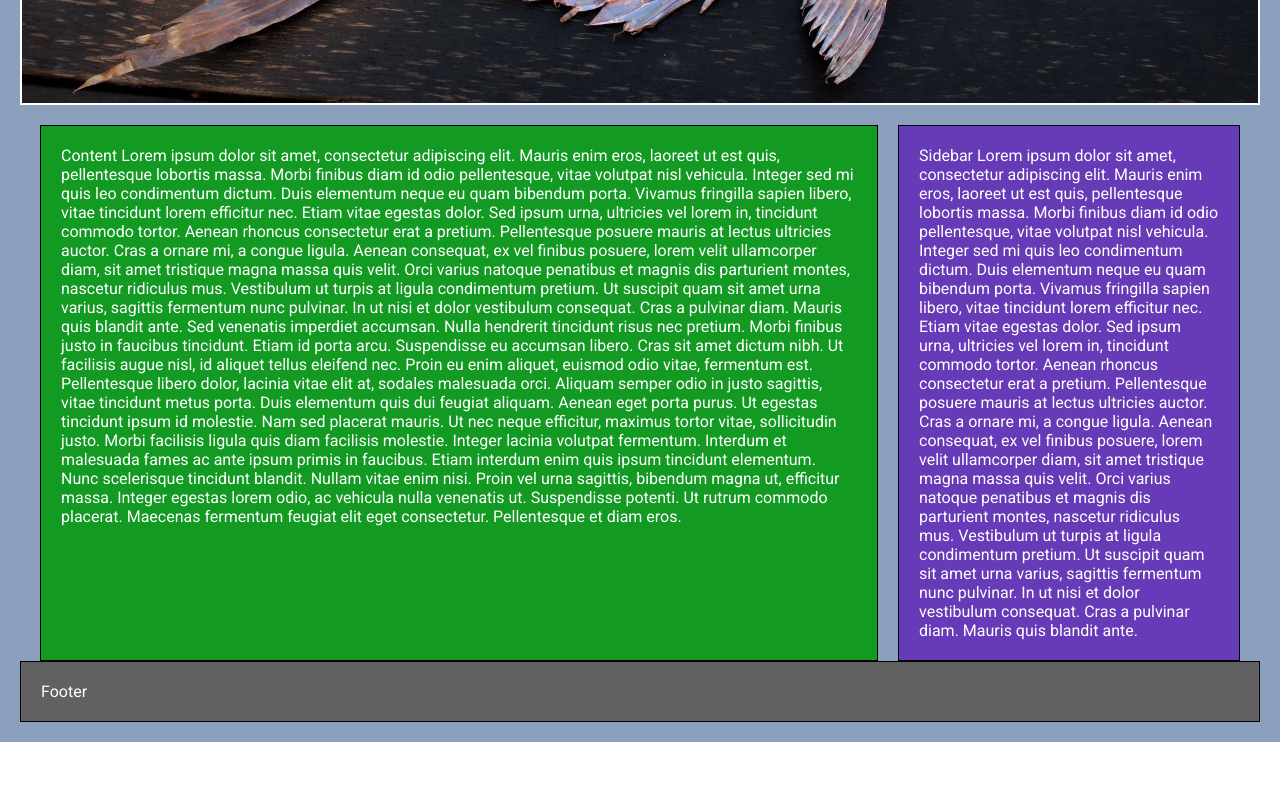
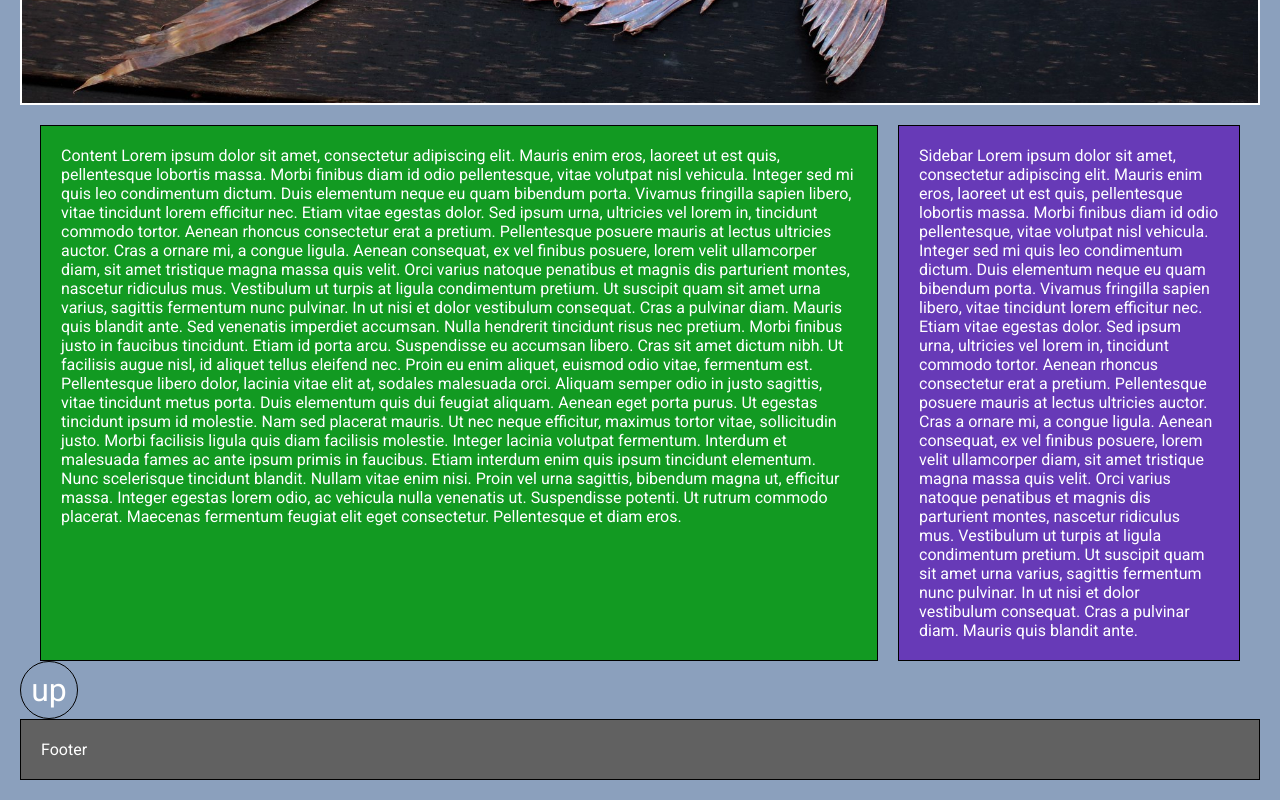
Before and after one commit to Dobobucket/Y13-Website, a plain HTML site: page pages/page1.html in a window 1280 px wide. Shown: the part 419-1219 px from the top of the page. Before the commit the page ends 1161 px from the top, so only its background shows below. Drawn offline with Linux system fonts and the light colour scheme.

Commit message:
Fixed back to top

```diff
--- a/pages/page1.html
+++ b/pages/page1.html
@@ -49,6 +49,11 @@
             </aside>
         </div>
 
+        <!-- Back to top button -->
+        <div class="back-to-top-wrapper">
+            <a href="#top" class="back-to-top-link">up</a>
+          </div>
+
         <!-- Footer -->
         <footer class="footer">
             Footer
--- a/style/main.css
+++ b/style/main.css
@@ -5,6 +5,12 @@
     padding: 0;
     font-family: Roboto;
 
+}
+
+@media screen and (prefers-reduced-motion: no-preference) {
+    html {
+      scroll-behavior: smooth;
+    }
 }
 
 main, header {
@@ -163,6 +169,22 @@ main {
     flex: 0 1 300px
 }
 
+.back-to-top-link {
+    display: inline-block;
+    text-decoration: none;
+    font-size: 2rem;
+    line-height: 3rem;
+    text-align: center;
+    width: 3rem;
+    height: 3rem;
+    border-radius: 50%;
+    padding: 0.25rem;
+
+    border: 1px solid black;
+    transition: transform 80ms ease-in;
+
+}
+
 .footer {
     border: 1px solid #000000;
     background: #616161;
```
